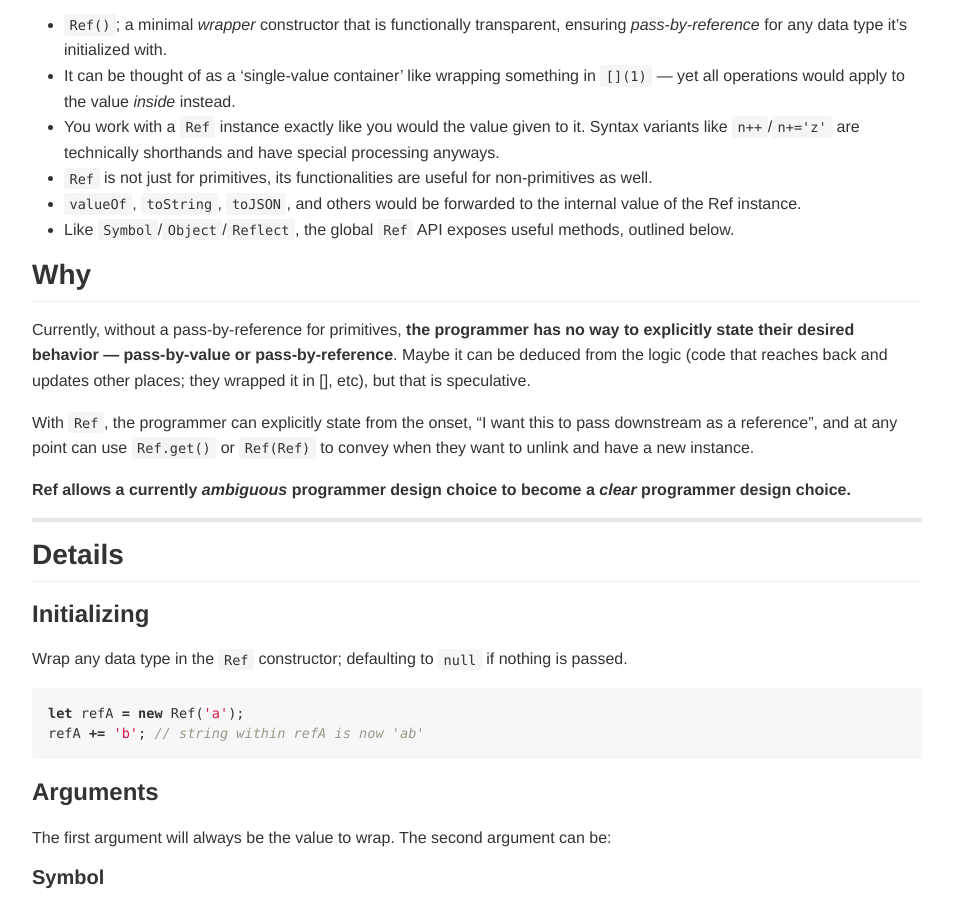
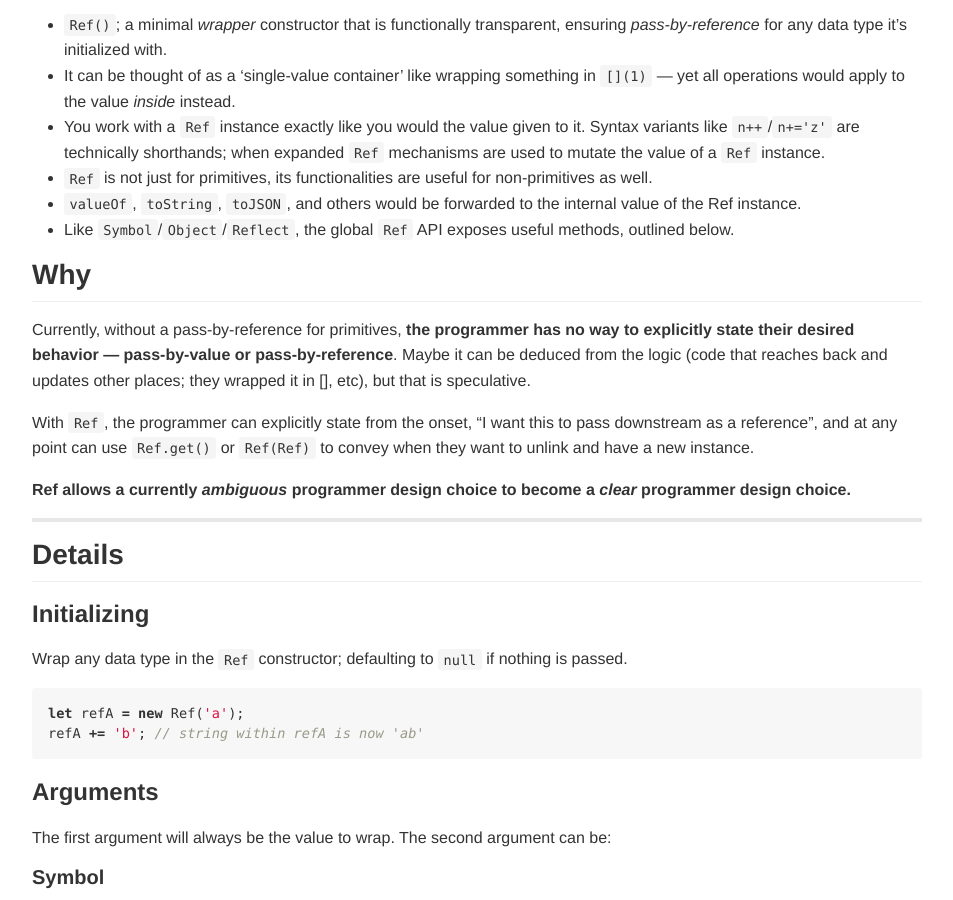
Before and after one commit to jason-ford-x/proposal-ref-class, a website: page README.html in a window 1280 px wide. Shown: the part 1074-1974 px from the top of the page, without its empty margins (163-1116 px from the left). Drawn offline with Linux system fonts and the light colour scheme.

Commit message:
added clarification

```diff
--- a/README.html
+++ b/README.html
@@ -1116,7 +1116,7 @@ In both cases above, you can easily work around the problem by using <code>a=[1]
 <ul>
 <li><code>Ref()</code>; a minimal <em>wrapper</em> constructor that is functionally transparent, ensuring <em>pass-by-reference</em> for any data type it&rsquo;s initialized with.</li>
 <li>It can be thought of as a &lsquo;single-value container&rsquo; like wrapping something in <code>[](1)</code> — yet all operations would apply to the value <em>inside</em> instead.</li>
-<li>You work with a <code>Ref</code> instance exactly like you would the value given to it. Syntax variants like <code>n++</code>/<code>n+='z'</code> are technically shorthands and have special processing anyways.</li>
+<li>You work with a <code>Ref</code> instance exactly like you would the value given to it. Syntax variants like <code>n++</code>/<code>n+='z'</code> are technically shorthands; when expanded <code>Ref</code> mechanisms are used to mutate the value of a <code>Ref</code> instance.</li>
 <li><code>Ref</code> is not just for primitives, its functionalities are useful for non-primitives as well.</li>
 <li><code>valueOf</code>, <code>toString</code>, <code>toJSON</code>, and others would be forwarded to the internal value of the Ref instance.</li>
 <li>Like <code>Symbol</code>/<code>Object</code>/<code>Reflect</code>, the global <code>Ref</code> API exposes useful methods, outlined below.</li>
```
Also changed, not shown: README.md.
